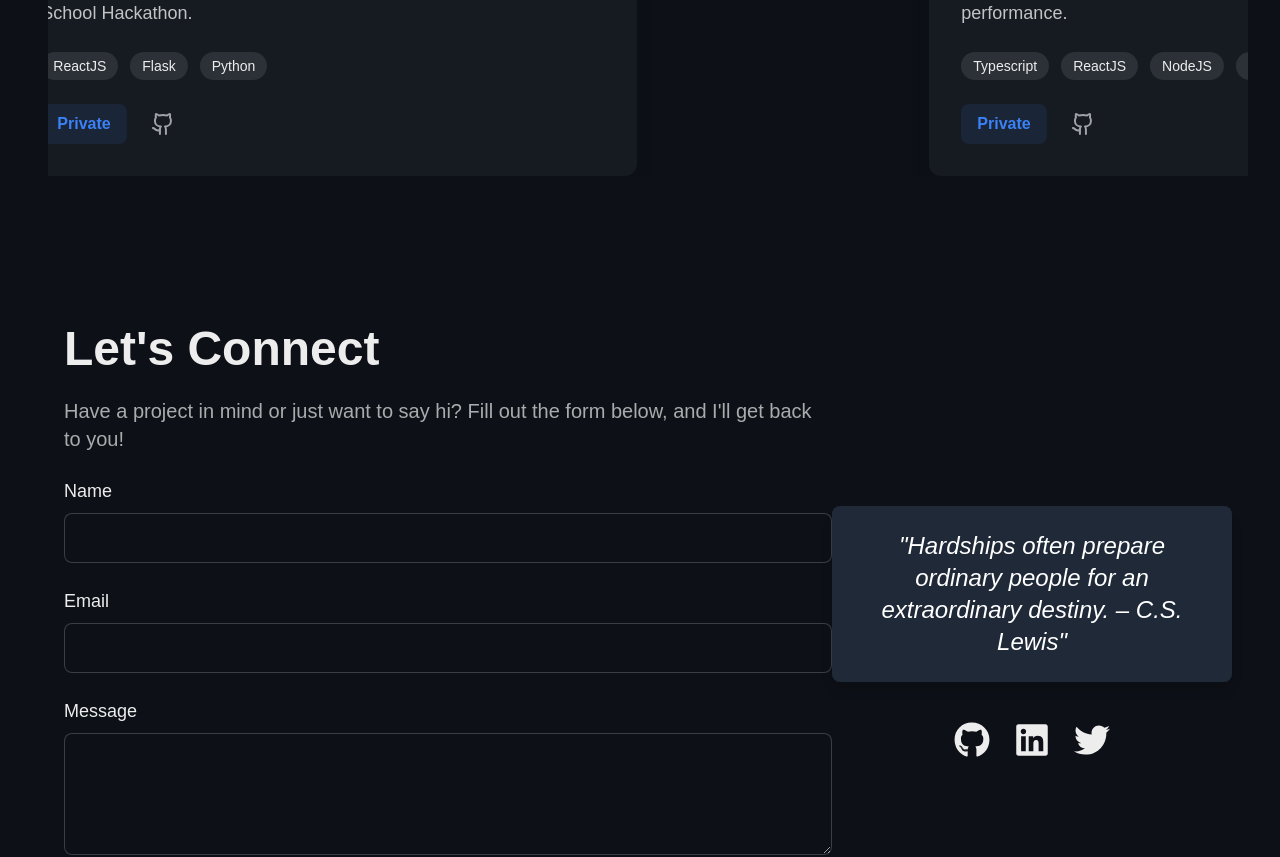
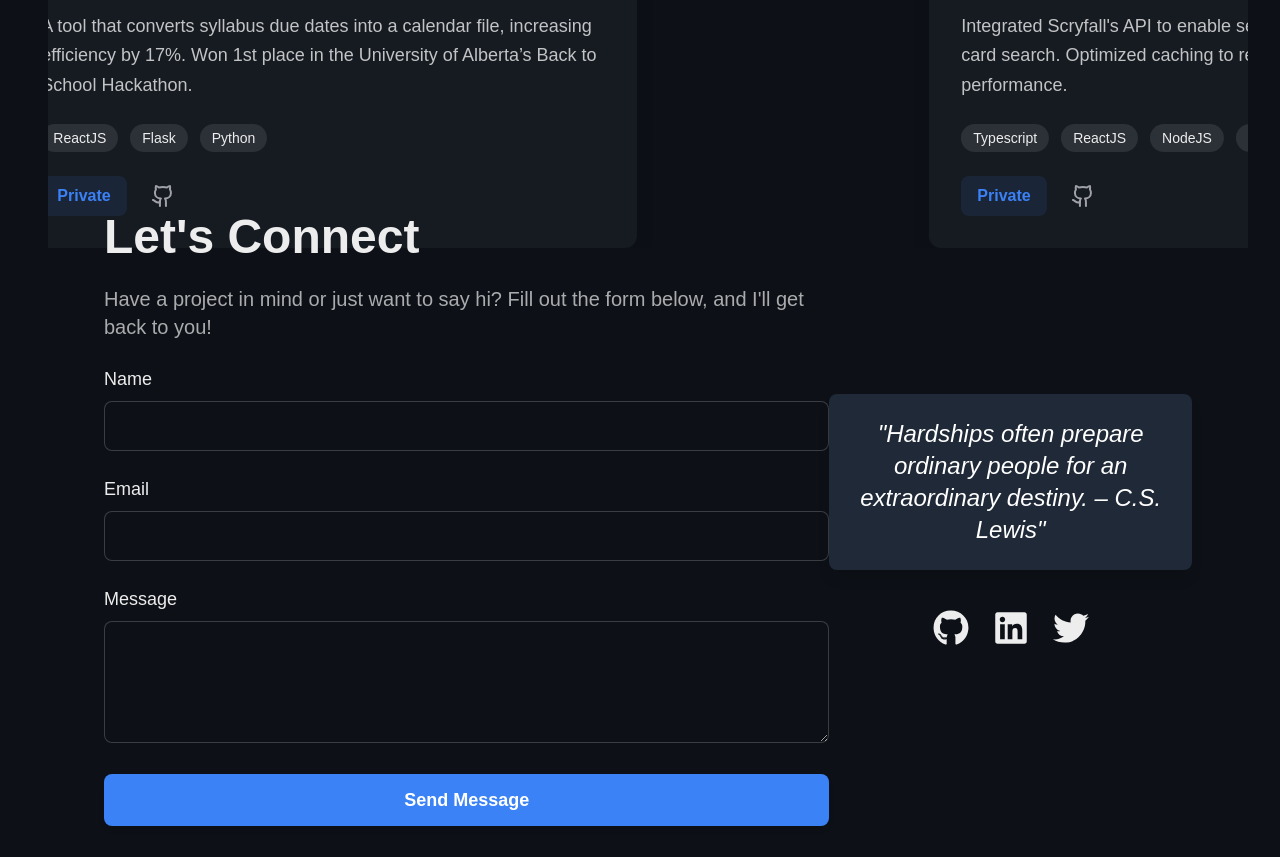
Before and after one commit to mozafarani/portfolio, a Next.js app: page / in a window 1280 px wide. Shown: the part 1520-2377 px from the top of the page. Built offline with nearby package versions, Linux system fonts and the light colour scheme; a web font is replaced by a local one.

Commit message:
contact design

```diff
--- a/src/pages/contact.js
+++ b/src/pages/contact.js
@@ -49,7 +49,7 @@ export default function ContactMe() {
 
 
   return (
-    <div className="relative flex items-center justify-between min-h-screen mx-auto text-foreground px-12">
+    <div className="relative flex items-center justify-between min-h-screen mx-10 -my-10 text-foreground px-12">
       <div className="max-w-3xl w-full space-y-6">
         {/* Contact Title */}
         <h2 className="text-5xl font-bold text-left">Let&apos;s Connect</h2>
--- a/src/pages/index.js
+++ b/src/pages/index.js
@@ -5,7 +5,7 @@ import Footer from "@/components/Footer";
 
 export default function Home() {
   return (
-    <div className="ml-4 space-y-6">
+    <div className="ml-4">
       <Hero />
       <ProjectsPage />
       <ContactMe />
```
